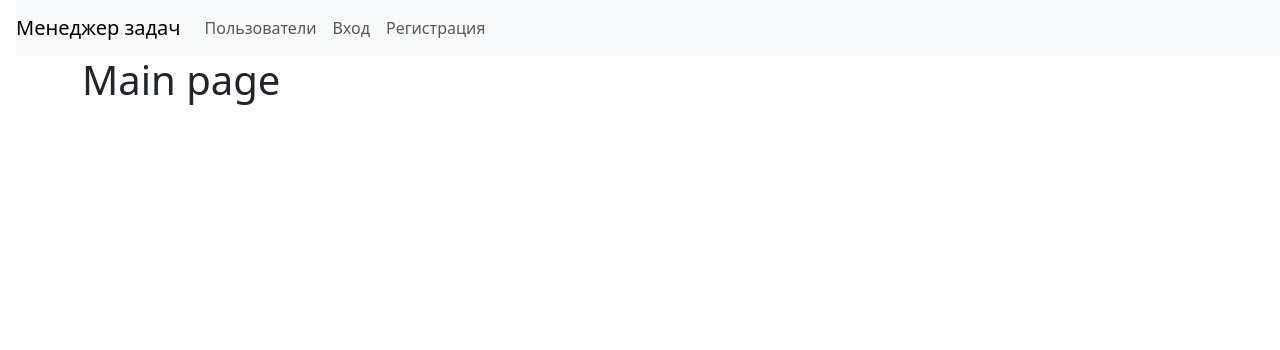
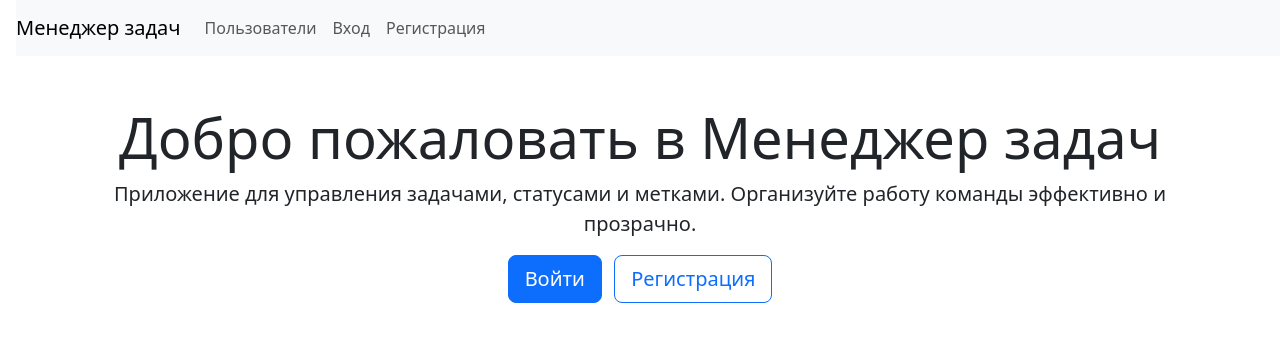
Before and after one commit to gabady13/python-project-52, a Django app: page / in a window 1280 px wide. Shown: the top 350 px of the page. Run offline with Django 5.2, Linux system fonts and the light colour scheme.

Commit message:
main page refacrors

```diff
--- a/src/templates/index.html
+++ b/src/templates/index.html
@@ -1,5 +1,16 @@
 {% extends "layouts/base.html" %}
 
 {% block content %}
-<h1>Main page</h1>
+<div class="py-5 text-center">
+    <h1 class="display-4">Добро пожаловать в Менеджер задач</h1>
+    <p class="lead">
+        Приложение для управления задачами, статусами и метками.
+        Организуйте работу команды эффективно и прозрачно.
+    </p>
+
+    {% if not user.is_authenticated %}
+    <a href="{% url 'login' %}" class="btn btn-primary btn-lg me-2">Войти</a>
+    <a href="{% url 'user_create' %}" class="btn btn-outline-primary btn-lg">Регистрация</a>
+    {% endif %}
+</div>
 {% endblock %}
```
Also changed, not shown: src/db.sqlite3.
